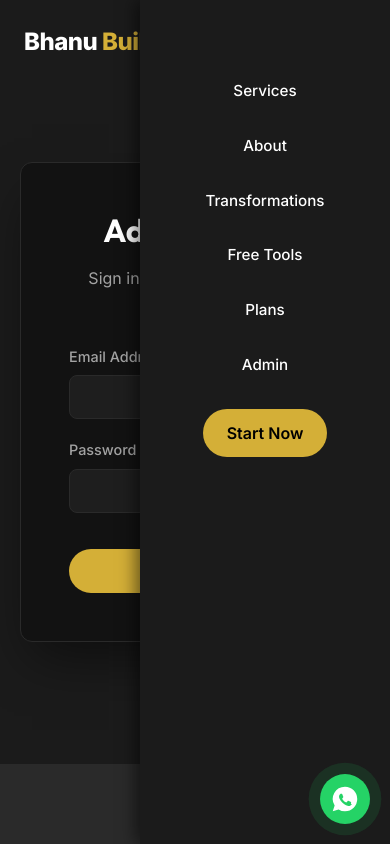
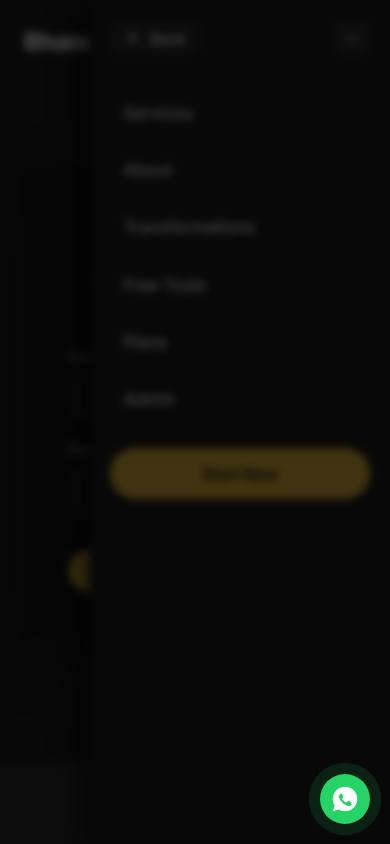
Before and after one commit to bhanuprasadvulipe/bhanubuilt, a React (Vite) app: page /admin in a window 390 px wide. Both pictures are taken after a click on the button 354 px from the left and 42 px from the top of the page. Shown: the top 844 px of the page. Built offline with nearby package versions, Linux system fonts and the light colour scheme; no server answers.

Commit message:
feat: add mobile drawer Back and Close buttons, combine BhanuBuilt branding, and add plans fallback

```diff
--- a/index.html
+++ b/index.html
@@ -4,17 +4,17 @@
     <meta charset="UTF-8" />
     <link rel="icon" type="image/svg+xml" href="/favicon.svg" />
     <meta name="viewport" content="width=device-width, initial-scale=1.0" />
-    <title>Bhanu Built | Premium Online Coaching</title>
+    <title>BhanuBuilt | Premium Online Coaching</title>
 
     <!-- SEO Meta Tags -->
-    <meta name="description" content="Transform your body with custom training and nutrition plans by Bhanu Built. Expert coaching to help you build your dream physique." />
-    <meta name="keywords" content="Fitness, Personal Training, Online Coaching, Bhanu Built, Gym, Workout, Diet Plan" />
+    <meta name="description" content="Transform your body with custom training and nutrition plans by BhanuBuilt. Expert coaching to help you build your dream physique." />
+    <meta name="keywords" content="Fitness, Personal Training, Online Coaching, BhanuBuilt, Gym, Workout, Diet Plan" />
 
     <!-- Open Graph / Social Media -->
     <meta property="og:type" content="website" />
     <meta property="og:url" content="https://bhanubuilt.com/" />
-    <meta property="og:title" content="Bhanu Built | Premium Online Coaching" />
-    <meta property="og:description" content="Transform your body with custom training and nutrition plans by Bhanu Built." />
+    <meta property="og:title" content="BhanuBuilt | Premium Online Coaching" />
+    <meta property="og:description" content="Transform your body with custom training and nutrition plans by BhanuBuilt." />
     <meta property="og:image" content="https://images.unsplash.com/photo-1534438327276-14e5300c3a48?q=80&w=1000&auto=format&fit=crop" />
   </head>
   <body>
--- a/src/components/FloatingWhatsApp.jsx
+++ b/src/components/FloatingWhatsApp.jsx
@@ -3,7 +3,7 @@ import './FloatingWhatsApp.css';
 
 const FloatingWhatsApp = () => {
   const phoneNumber = '916304922209';
-  const message = 'Hi Bhanu Built! I am interested in personal training and would like to know more.';
+  const message = 'Hi BhanuBuilt! I am interested in personal training and would like to know more.';
   const whatsappUrl = `https://wa.me/${phoneNumber}?text=${encodeURIComponent(message)}`;
 
   return (
--- a/src/components/Footer.jsx
+++ b/src/components/Footer.jsx
@@ -10,7 +10,7 @@ const Footer = () => {
         <div className="footer-grid">
           <div className="footer-brand">
             <Link to="/" className="logo">
-              Bhanu <span>Built</span>
+              Bhanu<span>Built</span>
             </Link>
             <p className="mt-4">
               Premium personal training and online coaching for individuals who are serious about transforming their bodies and lives.
@@ -59,7 +59,7 @@ const Footer = () => {
         </div>
 
         <div className="footer-bottom">
-          <p>&copy; {new Date().getFullYear()} Bhanu Built. All rights reserved.</p>
+          <p>&copy; {new Date().getFullYear()} BhanuBuilt. All rights reserved.</p>
         </div>
       </div>
     </footer>
--- a/src/components/Header.css
+++ b/src/components/Header.css
@@ -34,6 +34,11 @@
 .nav-links {
   display: flex;
   align-items: center;
+}
+
+.nav-links-inner {
+  display: flex;
+  align-items: center;
   gap: 2rem;
 }
 
@@ -46,22 +51,12 @@
   color: var(--accent-primary);
 }
 
-.theme-toggle {
-  display: flex;
-  align-items: center;
-  justify-content: center;
-  width: 40px;
-  height: 40px;
-  border-radius: 50%;
-  color: var(--text-primary);
-  background-color: var(--bg-tertiary);
-  transition: all 0.3s ease;
+.mobile-drawer-header {
+  display: none;
 }
 
-.theme-toggle:hover {
-  background-color: var(--accent-primary);
-  color: var(--btn-text);
-  transform: translateY(-2px);
+.mobile-backdrop {
+  display: none;
 }
 
 .mobile-controls {
@@ -72,6 +67,19 @@
 
 .mobile-toggle {
   color: var(--text-primary);
+  background: transparent;
+  border: none;
+  cursor: pointer;
+  display: flex;
+  align-items: center;
+  justify-content: center;
+  padding: 6px;
+  border-radius: 6px;
+  transition: background-color 0.2s ease;
+}
+
+.mobile-toggle:hover {
+  background: var(--bg-tertiary);
 }
 
 @media (max-width: 768px) {
@@ -79,8 +87,21 @@
     display: flex;
   }
 
-  .theme-toggle:not(.mobile-theme-toggle) {
-    display: none;
+  .mobile-backdrop {
+    display: block;
+    position: fixed;
+    inset: 0;
+    background-color: rgba(0, 0, 0, 0.7);
+    backdrop-filter: blur(4px);
+    z-index: 1001;
+    opacity: 0;
+    pointer-events: none;
+    transition: opacity 0.3s ease;
+  }
+
+  .mobile-backdrop.open {
+    opacity: 1;
+    pointer-events: auto;
   }
 
   .nav-links {
@@ -88,15 +109,105 @@
     top: 0;
     right: -100%;
     height: 100vh;
-    width: 250px;
+    width: min(300px, 85vw);
     background-color: var(--bg-secondary);
     flex-direction: column;
-    padding-top: 5rem;
-    transition: right 0.3s ease;
-    box-shadow: -5px 0 15px rgba(0,0,0,0.5);
+    padding: 0;
+    transition: right 0.3s cubic-bezier(0.16, 1, 0.3, 1);
+    box-shadow: -8px 0 25px rgba(0, 0, 0, 0.7);
+    z-index: 1002;
+    overflow-y: auto;
+    align-items: stretch;
   }
 
   .nav-links.open {
     right: 0;
   }
+
+  .mobile-drawer-header {
+    display: flex;
+    align-items: center;
+    justify-content: space-between;
+    width: 100%;
+    padding: 1.25rem 1.25rem 1rem 1.25rem;
+    border-bottom: 1px solid var(--border-color);
+  }
+
+  .mobile-back-btn {
+    display: inline-flex;
+    align-items: center;
+    gap: 0.5rem;
+    background: var(--bg-tertiary);
+    border: 1px solid var(--border-color);
+    color: var(--text-primary);
+    padding: 0.45rem 0.85rem;
+    border-radius: 8px;
+    font-size: 0.9rem;
+    font-weight: 600;
+    cursor: pointer;
+    transition: all 0.2s ease;
+  }
+
+  .mobile-back-btn:hover,
+  .mobile-back-btn:active {
+    background: var(--accent-primary);
+    color: #000;
+    border-color: var(--accent-primary);
+  }
+
+  .mobile-drawer-close {
+    display: inline-flex;
+    align-items: center;
+    justify-content: center;
+    width: 36px;
+    height: 36px;
+    border-radius: 8px;
+    background: var(--bg-tertiary);
+    border: 1px solid var(--border-color);
+    color: var(--text-secondary);
+    cursor: pointer;
+    transition: all 0.2s ease;
+  }
+
+  .mobile-drawer-close:hover,
+  .mobile-drawer-close:active {
+    color: var(--text-primary);
+    border-color: var(--text-primary);
+  }
+
+  .nav-links-inner {
+    display: flex;
+    flex-direction: column;
+    width: 100%;
+    padding: 1rem 1.25rem 2.5rem 1.25rem;
+    gap: 0.5rem;
+    align-items: stretch;
+  }
+
+  .nav-links-inner a:not(.btn) {
+    display: flex;
+    align-items: center;
+    padding: 0.75rem 0.85rem;
+    border-radius: 8px;
+    font-size: 1.05rem;
+    font-weight: 500;
+    color: var(--text-primary);
+    transition: all 0.2s ease;
+  }
+
+  .nav-links-inner a:not(.btn):hover,
+  .nav-links-inner a:not(.btn):active {
+    background-color: var(--bg-tertiary);
+    color: var(--accent-primary);
+    padding-left: 1.1rem;
+  }
+
+  .nav-links-inner .btn {
+    margin-top: 1rem;
+    width: 100%;
+    text-align: center;
+    justify-content: center;
+    padding: 0.85rem;
+    font-size: 1rem;
+  }
 }
--- a/src/components/Header.jsx
+++ b/src/components/Header.jsx
@@ -1,6 +1,6 @@
 import React, { useState, useEffect } from 'react';
 import { Link } from 'react-router-dom';
-import { Menu, X } from 'lucide-react';
+import { Menu, X, ArrowLeft } from 'lucide-react';
 import './Header.css';
 
 const Header = () => {
@@ -15,14 +15,67 @@ const Header = () => {
     return () => window.removeEventListener('scroll', handleScroll);
   }, []);
 
+  // Lock body scroll when mobile menu is open
+  useEffect(() => {
+    if (mobileMenuOpen) {
+      document.body.style.overflow = 'hidden';
+    } else {
+      document.body.style.overflow = '';
+    }
+    return () => {
+      document.body.style.overflow = '';
+    };
+  }, [mobileMenuOpen]);
+
+  // Support escape key to close menu
+  useEffect(() => {
+    const handleKeyDown = (e) => {
+      if (e.key === 'Escape' && mobileMenuOpen) {
+        setMobileMenuOpen(false);
+      }
+    };
+    window.addEventListener('keydown', handleKeyDown);
+    return () => window.removeEventListener('keydown', handleKeyDown);
+  }, [mobileMenuOpen]);
+
   return (
+    <>
+      {/* Mobile Backdrop Overlay - Click outside to go back */}
+      <div
+        className={`mobile-backdrop ${mobileMenuOpen ? 'open' : ''}`}
+        onClick={() => setMobileMenuOpen(false)}
+        aria-hidden="true"
+      />
+
       <header className={`header ${isScrolled ? 'scrolled' : ''}`}>
         <div className="container header-content">
-        <Link to="/" className="logo">
-          Bhanu <span>Built</span>
+          <Link to="/" className="logo" onClick={() => setMobileMenuOpen(false)}>
+            Bhanu<span>Built</span>
           </Link>
 
           <nav className={`nav-links ${mobileMenuOpen ? 'open' : ''}`}>
+            {/* Mobile Drawer Header with Back and Close options */}
+            <div className="mobile-drawer-header">
+              <button
+                type="button"
+                className="mobile-back-btn"
+                onClick={() => setMobileMenuOpen(false)}
+                aria-label="Go back"
+              >
+                <ArrowLeft size={18} />
+                <span>Back</span>
+              </button>
+              <button
+                type="button"
+                className="mobile-drawer-close"
+                onClick={() => setMobileMenuOpen(false)}
+                aria-label="Close menu"
+              >
+                <X size={20} />
+              </button>
+            </div>
+
+            <div className="nav-links-inner">
               <a href="/#services" onClick={() => setMobileMenuOpen(false)}>Services</a>
               <a href="/#about" onClick={() => setMobileMenuOpen(false)}>About</a>
               <a href="/#transformations" onClick={() => setMobileMenuOpen(false)}>Transformations</a>
@@ -30,15 +83,21 @@ const Header = () => {
               <a href="/#plans" onClick={() => setMobileMenuOpen(false)}>Plans</a>
               <Link to="/admin" className="admin-link" onClick={() => setMobileMenuOpen(false)}>Admin</Link>
               <a href="/#contact" className="btn btn-primary" onClick={() => setMobileMenuOpen(false)}>Start Now</a>
+            </div>
           </nav>
 
           <div className="mobile-controls">
-          <button className="mobile-toggle" onClick={() => setMobileMenuOpen(!mobileMenuOpen)}>
+            <button
+              className="mobile-toggle"
+              onClick={() => setMobileMenuOpen(!mobileMenuOpen)}
+              aria-label={mobileMenuOpen ? 'Close menu' : 'Open navigation menu'}
+            >
               {mobileMenuOpen ? <X size={24} /> : <Menu size={24} />}
             </button>
           </div>
         </div>
       </header>
+    </>
   );
 };
 
--- a/src/components/Plans.jsx
+++ b/src/components/Plans.jsx
@@ -25,6 +25,27 @@ const Plans = () => {
   });
   const [submitting, setSubmitting] = useState(false);
 
+  const fallbackPlans = [
+    {
+      id: 'plan-1',
+      name: '1 Month Kickstart',
+      price: '₹5,000',
+      is_popular: false
+    },
+    {
+      id: 'plan-2',
+      name: '3 Months Transformation',
+      price: '₹12,000',
+      is_popular: true
+    },
+    {
+      id: 'plan-3',
+      name: '6 Months Elite Coaching',
+      price: '₹22,000',
+      is_popular: false
+    }
+  ];
+
   useEffect(() => {
     fetchPlans();
   }, []);
@@ -37,10 +58,14 @@ const Plans = () => {
         .order('created_at', { ascending: true });
 
       if (error) throw error;
-      if (data) setPlans(data);
+      if (data && data.length > 0) {
+        setPlans(data);
+      } else {
+        setPlans(fallbackPlans);
+      }
     } catch (error) {
-      console.error('Error fetching plans:', error);
-      toast.error('Failed to load plans.');
+      console.warn('Backend unavailable, displaying default plans:', error);
+      setPlans(fallbackPlans);
     } finally {
       setLoading(false);
     }
@@ -76,7 +101,12 @@ const Plans = () => {
           }
         ]);
 
-      if (error) throw error;
+      if (error) {
+        console.warn('Could not record submission to database:', error);
+      }
+    } catch (dbError) {
+      console.warn('Backend offline, proceeding with WhatsApp inquiry:', dbError);
+    }
 
     toast.success('Your request has been submitted!');
 
@@ -89,12 +119,7 @@ const Plans = () => {
     window.open(whatsappUrl, '_blank');
 
     closeModal();
-    } catch (error) {
-      console.error('Error submitting form:', error);
-      toast.error('Submission failed. Please try again.');
-    } finally {
     setSubmitting(false);
-    }
   };
 
   return (
--- a/src/components/Profile.jsx
+++ b/src/components/Profile.jsx
@@ -33,7 +33,7 @@ const Profile = () => {
         <div className="profile-grid">
           <div className="profile-image">
             <div className="image-wrapper">
-              <img src={profileImage} alt="Bhanu Built Professional" />
+              <img src={profileImage} alt="BhanuBuilt Professional" />
               <div className="experience-badge">
                 <span className="years">7+</span>
                 <span className="text">Years<br/>Experience</span>
--- a/src/components/Testimonials.jsx
+++ b/src/components/Testimonials.jsx
@@ -96,7 +96,7 @@ const Testimonials = () => {
         transition={{ duration: 0.6 }}
       >
         <h2>What Our Users Say</h2>
-        <p>Join thousands of satisfied users worldwide</p>
+        <p>Join hundreds of satisfied users worldwide</p>
       </motion.div>
 
       <motion.div
```
Lines whose indentation alone changed are shown as unchanged.
